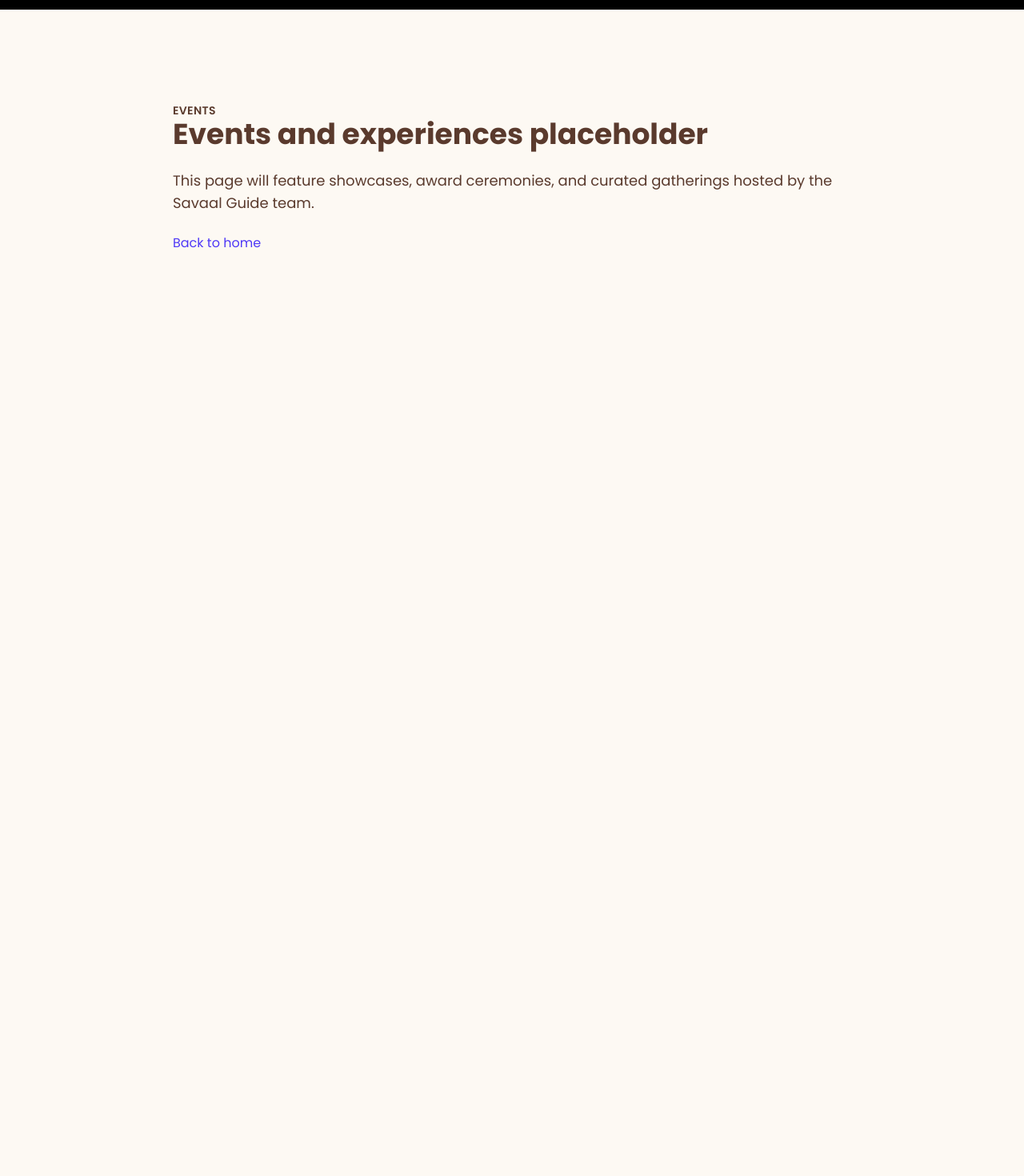
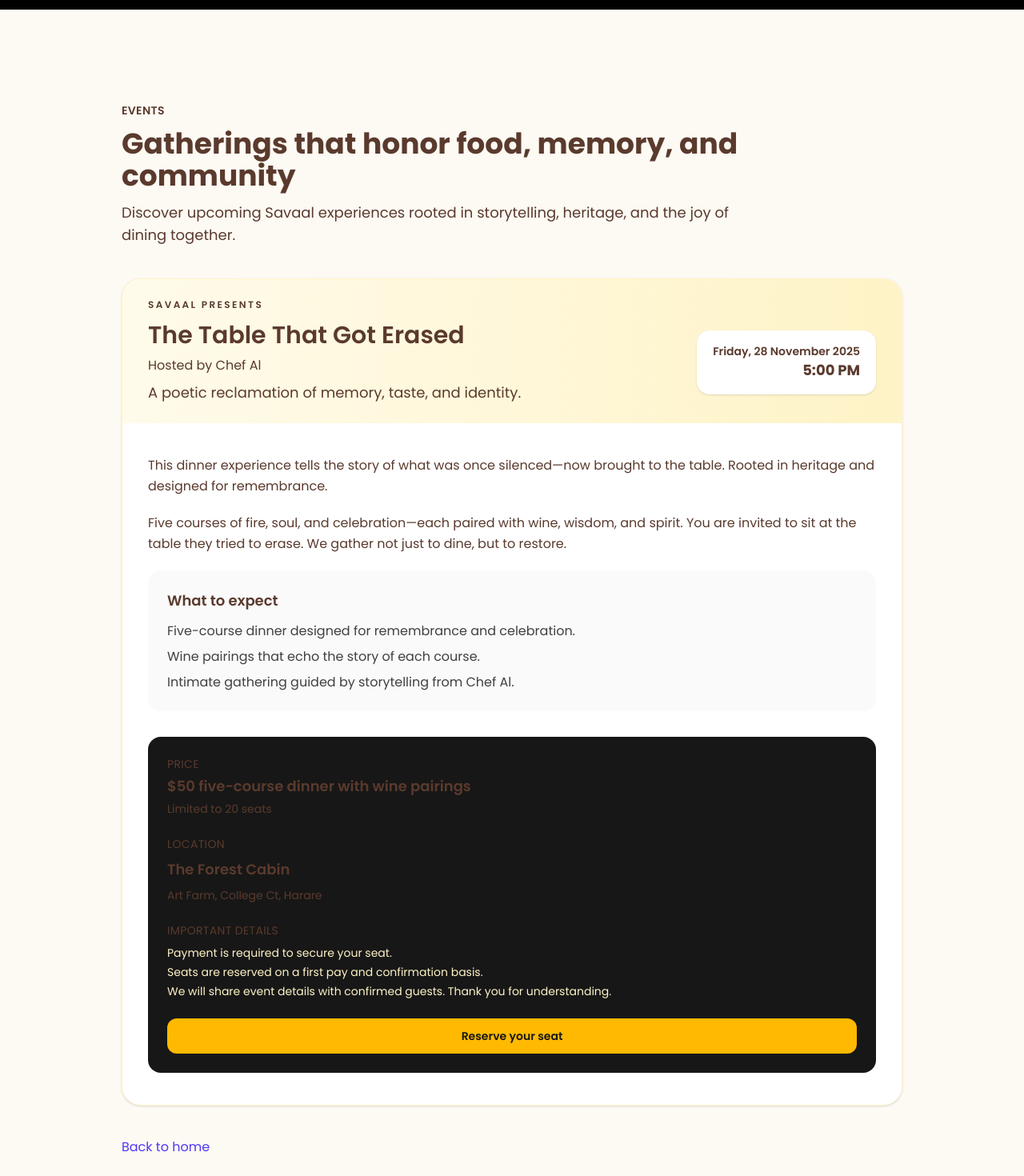
Before and after one commit to LayerSyncAi/savaal, a Next.js app: page /events in a window 1280 px wide. Shown: the part 80-1550 px from the top of the page at 80% size. Before the commit the page ends 800 px from the top, so only its background shows below. Built offline with nearby package versions, Linux system fonts and the light colour scheme.

Commit message:
Add content and layout for The Table That Got Erased event

```diff
--- a/app/events/page.tsx
+++ b/app/events/page.tsx
@@ -1,26 +1,109 @@
 import Link from "next/link";
+import { events } from "@/content/events";
 
 export default function EventsPage() {
   return (
-    <section className="mx-auto flex max-w-4xl flex-col gap-6 px-6 py-24">
-      <div>
-        <p className="text-sm font-semibold uppercase tracking-wide text-indigo-600">
+    <section className="mx-auto flex max-w-5xl flex-col gap-10 px-6 py-24">
+      <header className="space-y-3">
+        <p className="text-sm font-semibold uppercase tracking-wide text-amber-700">
           Events
         </p>
         <h1 className="text-4xl font-bold text-neutral-900">
-          Events and experiences placeholder
+          Gatherings that honor food, memory, and community
         </h1>
+        <p className="max-w-3xl text-lg text-neutral-700">
+          Discover upcoming Savaal experiences rooted in storytelling, heritage,
+          and the joy of dining together.
+        </p>
+      </header>
+
+      <div className="space-y-8">
+        {events.map((event) => (
+          <article
+            key={event.id}
+            className="overflow-hidden rounded-3xl border border-amber-100 bg-white shadow-sm"
+          >
+            <div className="bg-gradient-to-r from-amber-50 to-amber-100 px-8 py-6">
+              <p className="text-xs font-semibold uppercase tracking-[0.2em] text-amber-700">
+                {event.presentedBy}
+              </p>
+              <div className="mt-3 flex flex-col justify-between gap-4 md:flex-row md:items-center">
+                <div className="space-y-2">
+                  <h2 className="text-3xl font-semibold text-neutral-900">
+                    {event.title}
+                  </h2>
+                  <p className="text-base text-neutral-700">Hosted by {event.host}</p>
+                  <p className="max-w-2xl text-lg text-neutral-800">{event.theme}</p>
                 </div>
-      <p className="text-lg text-neutral-700">
-        This page will feature showcases, award ceremonies, and curated
-        gatherings hosted by the Savaal Guide team.
+                <div className="shrink-0 rounded-2xl bg-white px-5 py-4 text-right shadow-sm">
+                  <p className="text-sm font-semibold text-neutral-700">{event.date}</p>
+                  <p className="text-lg font-bold text-neutral-900">{event.time}</p>
+                </div>
+              </div>
+            </div>
+
+            <div className="grid gap-8 px-8 py-10 md:grid-cols-[2fr,1fr]">
+              <div className="space-y-5 text-neutral-800">
+                {event.description.map((paragraph, index) => (
+                  <p key={index} className="leading-relaxed">
+                    {paragraph}
                   </p>
+                ))}
+
+                <div className="rounded-2xl bg-neutral-50 p-6">
+                  <h3 className="text-lg font-semibold text-neutral-900">
+                    What to expect
+                  </h3>
+                  <ul className="mt-3 space-y-2 text-neutral-700">
+                    <li>Five-course dinner designed for remembrance and celebration.</li>
+                    <li>Wine pairings that echo the story of each course.</li>
+                    <li>Intimate gathering guided by storytelling from Chef Al.</li>
+                  </ul>
+                </div>
+              </div>
+
+              <aside className="flex flex-col gap-6 rounded-2xl bg-neutral-900 p-6 text-white">
+                <div className="space-y-1">
+                  <p className="text-sm uppercase tracking-wide text-amber-200">Price</p>
+                  <p className="text-lg font-semibold">{event.price}</p>
+                  <p className="text-sm text-amber-100">{event.seating}</p>
+                </div>
+
+                <div className="space-y-2">
+                  <p className="text-sm uppercase tracking-wide text-amber-200">Location</p>
+                  <p className="text-lg font-semibold">{event.location.venue}</p>
+                  <p className="text-sm text-amber-100">{event.location.address}</p>
+                </div>
+
+                <div className="space-y-2">
+                  <p className="text-sm uppercase tracking-wide text-amber-200">Important details</p>
+                  <ul className="space-y-1 text-sm text-amber-100">
+                    {event.notes.map((note, index) => (
+                      <li key={index}>{note}</li>
+                    ))}
+                  </ul>
+                </div>
+
+                <Link
+                  href={event.cta.href}
+                  className="inline-flex items-center justify-center rounded-xl bg-amber-400 px-4 py-3 text-sm font-semibold text-neutral-900 transition hover:bg-amber-300"
+                >
+                  {event.cta.label}
+                </Link>
+              </aside>
+            </div>
+          </article>
+        ))}
+      </div>
+
+      <div>
         <Link
           href="/"
           className="inline-flex w-fit items-center text-indigo-600 underline-offset-4 hover:underline"
         >
           Back to home
         </Link>
+      </div>
     </section>
   );
 }
--- /dev/null
+++ b/content/events/index.ts
@@ -0,0 +1,52 @@
+export type EventDetails = {
+  id: string;
+  presentedBy: string;
+  title: string;
+  host: string;
+  theme: string;
+  description: string[];
+  date: string;
+  time: string;
+  price: string;
+  seating: string;
+  location: {
+    venue: string;
+    address: string;
+  };
+  notes: string[];
+  cta: {
+    label: string;
+    href: string;
+  };
+};
+
+export const events: EventDetails[] = [
+  {
+    id: "the-table-that-got-erased",
+    presentedBy: "Savaal presents",
+    title: "The Table That Got Erased",
+    host: "Chef Al",
+    theme: "A poetic reclamation of memory, taste, and identity.",
+    description: [
+      "This dinner experience tells the story of what was once silenced—now brought to the table. Rooted in heritage and designed for remembrance.",
+      "Five courses of fire, soul, and celebration—each paired with wine, wisdom, and spirit. You are invited to sit at the table they tried to erase. We gather not just to dine, but to restore.",
+    ],
+    date: "Friday, 28 November 2025",
+    time: "5:00 PM",
+    price: "$50 five-course dinner with wine pairings",
+    seating: "Limited to 20 seats",
+    location: {
+      venue: "The Forest Cabin",
+      address: "Art Farm, College Ct, Harare",
+    },
+    notes: [
+      "Payment is required to secure your seat.",
+      "Seats are reserved on a first pay and confirmation basis.",
+      "We will share event details with confirmed guests. Thank you for understanding.",
+    ],
+    cta: {
+      label: "Reserve your seat",
+      href: "/contact",
+    },
+  },
+];
```
Lines whose indentation alone changed are shown as unchanged.
